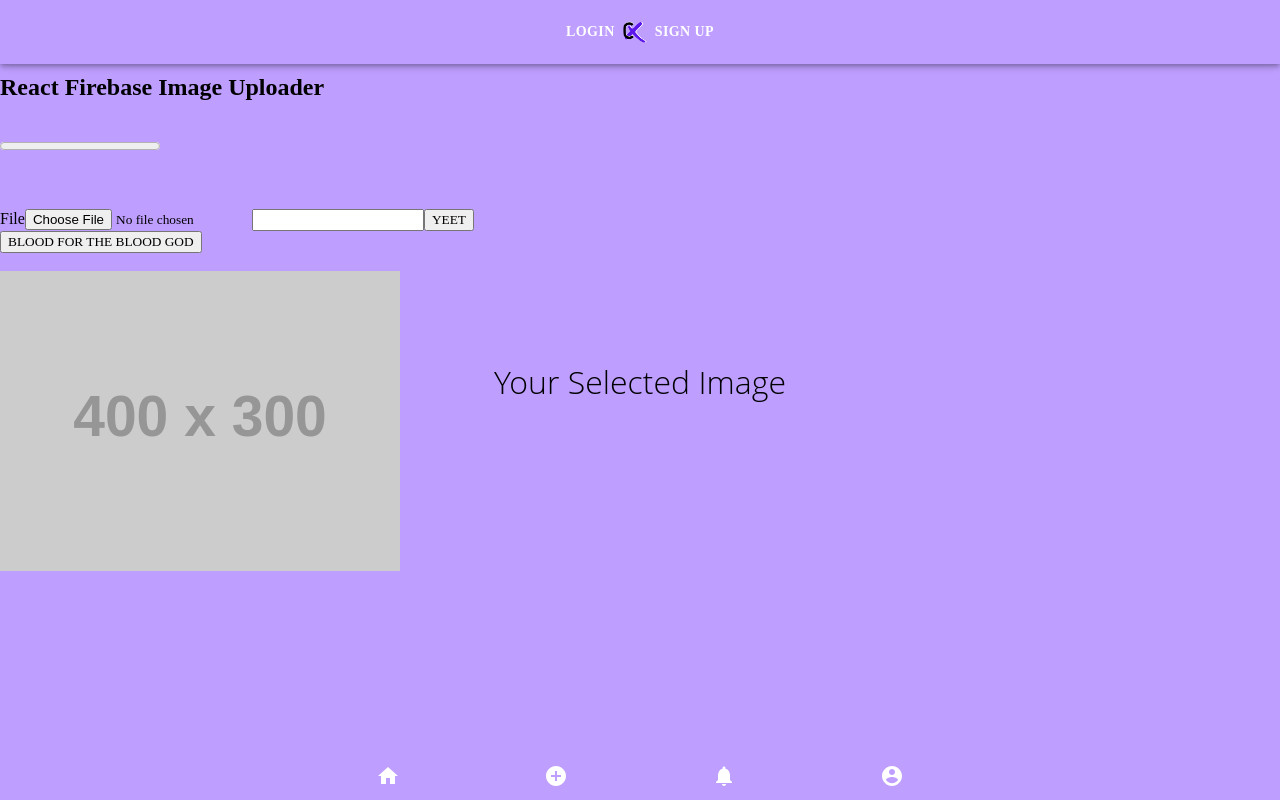
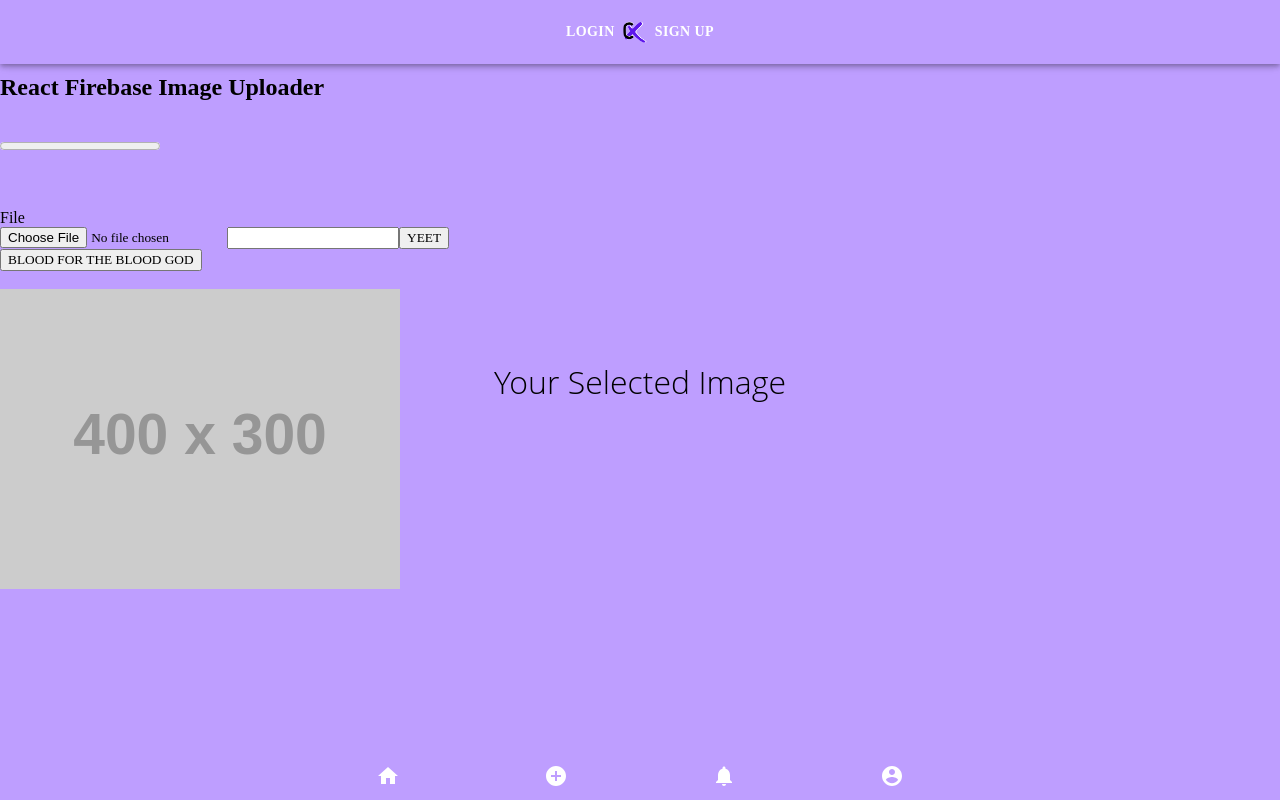
Before and after one commit to plaetzaw/CringeX, a React (Create React App) app: page /upload in a window 1280 px wide. Built offline with nearby package versions, Linux system fonts and the light colour scheme; a web font is replaced by a local one.

Commit message:
Submit button works again thank god

```diff
--- a/src/components/Upload.js
+++ b/src/components/Upload.js
@@ -113,14 +113,15 @@ class ImageUpload extends Component {
         <br />
         <div className="file-field input-field">
           <span>File</span>
-          <input type="file" onChange={this.handleChange} />
+          <form onSubmit={this.handleUpload}>
+            <input type="file" onChange={this.handleChange} />
 
-          <input className="file-path validate" type="text" />
-          <button type="submit" onClick={this.handleClick}>
-            YEET
-          </button>
+            <input className="file-path validate" type="text" />
+            <button type="submit">YEET</button>
+          </form>
         </div>
         <button>BLOOD FOR THE BLOOD GOD</button>
+
         <br />
         <br />
         <h1>Your Selected Image</h1>
```
